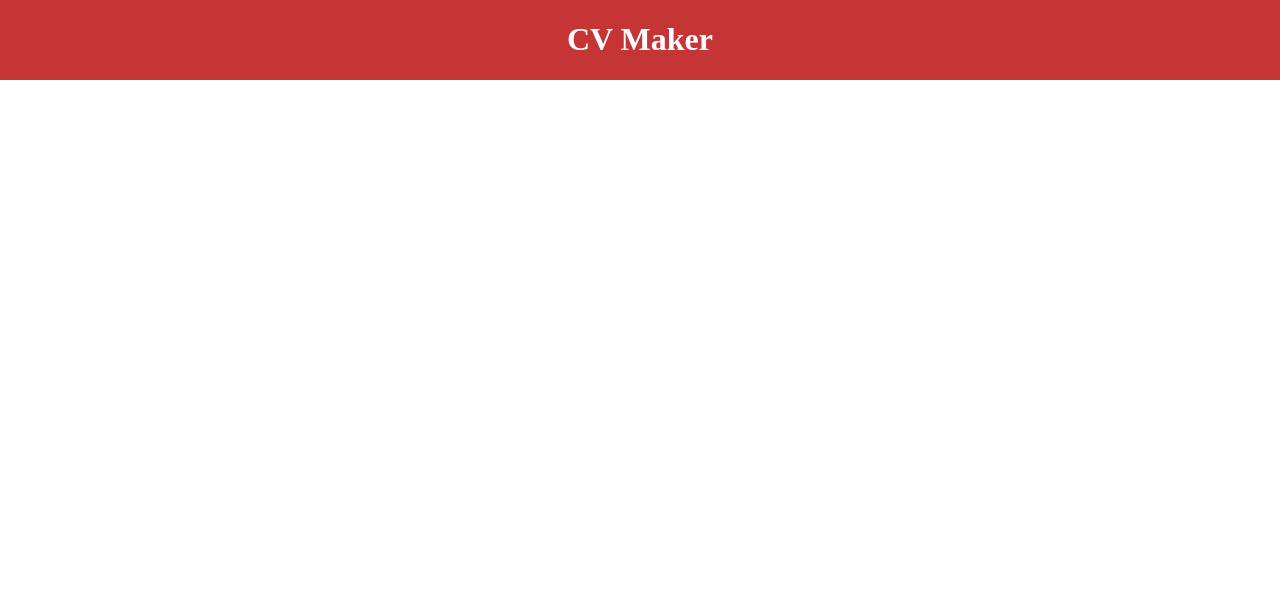
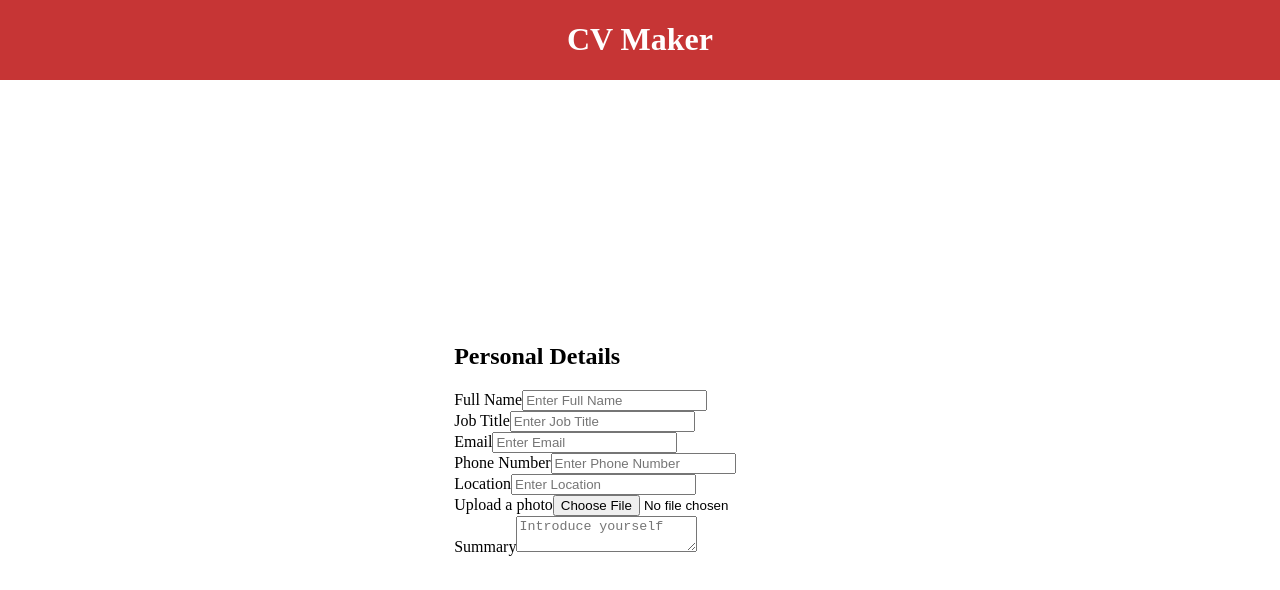
Before and after one commit to evan1mclean/cv-project, a React (Create React App) app: page / in a window 1280 px wide. Shown: the top 590 px of the page. Built offline with nearby package versions, Linux system fonts and the light colour scheme.

Commit message:
feat: Add static personal detail component

```diff
--- a/src/components/Form/FormComponents/PersonalDetails.js
+++ b/src/components/Form/FormComponents/PersonalDetails.js
@@ -2,14 +2,48 @@ import React, { Component } from "react";
 
 class PersonalDetails extends Component {
   constructor(props) {
-    super(props)
+    super(props);
   }
 
   render() {
-    return(
-      <div></div>
-    )
+    return (
+      <div className="form-section">
+        <h2>Personal Details</h2>
+        <div className="form-element">
+          <label htmlFor="name">Full Name</label>
+          <input type="text" id="name" placeholder="Enter Full Name" />
+        </div>
+        <div className="form-element">
+          <label htmlFor="title">Job Title</label>
+          <input type="text" id="title" placeholder="Enter Job Title" />
+        </div>
+        <div className="form-element">
+          <label htmlFor="email">Email</label>
+          <input type="text" id="email" placeholder="Enter Email" />
+        </div>
+        <div className="form-element">
+          <label htmlFor="phoneNumber">Phone Number</label>
+          <input
+            type="text"
+            id="phoneNumber"
+            placeholder="Enter Phone Number"
+          />
+        </div>
+        <div className="form-element">
+          <label htmlFor="location">Location</label>
+          <input type="text" id="location" placeholder="Enter Location" />
+        </div>
+        <div className="form-element">
+          <label htmlFor="photo">Upload a photo</label>
+          <input type="file" id="photo" />
+        </div>
+        <div className="form-element">
+          <label htmlFor="summary">Summary</label>
+          <textarea id="summary" placeholder="Introduce yourself"></textarea>
+        </div>
+      </div>
+    );
   }
 }
 
-export default PersonalDetails
+export default PersonalDetails;
```
